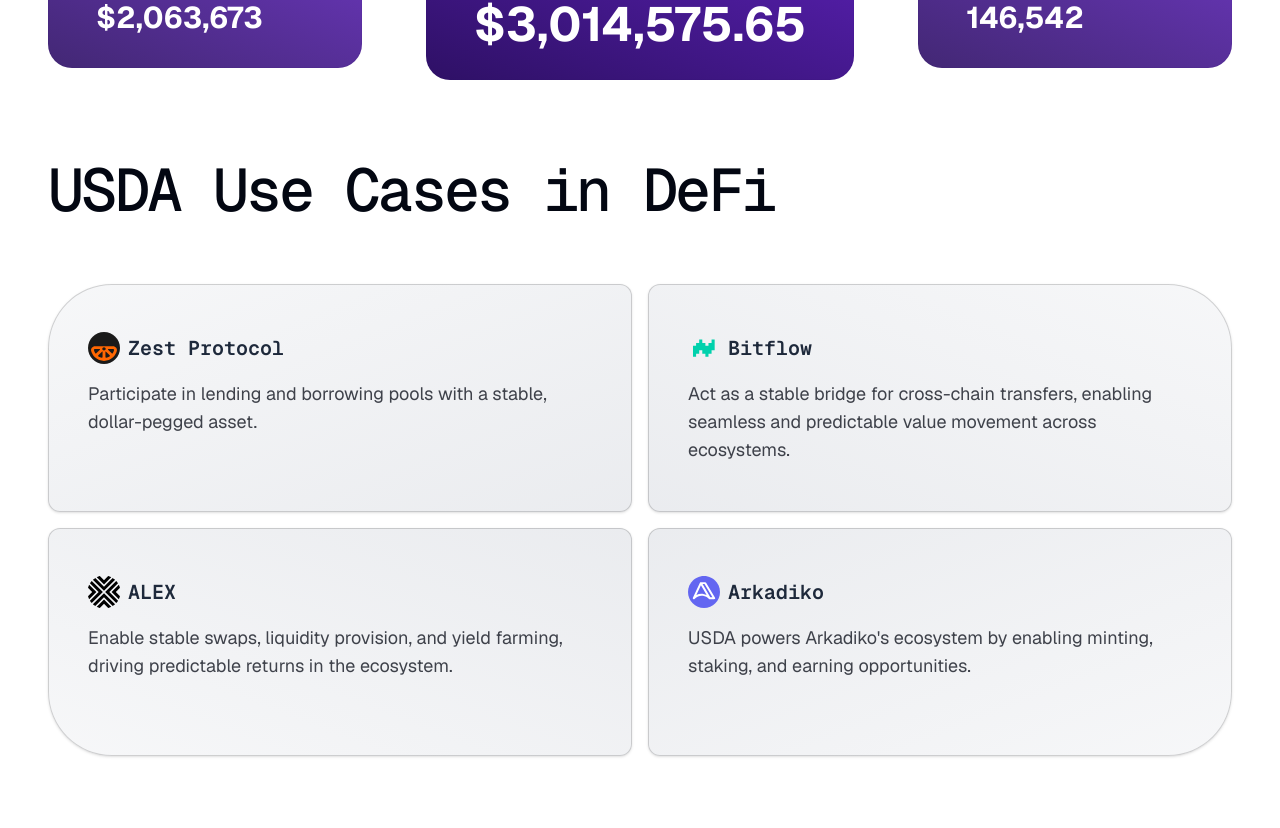
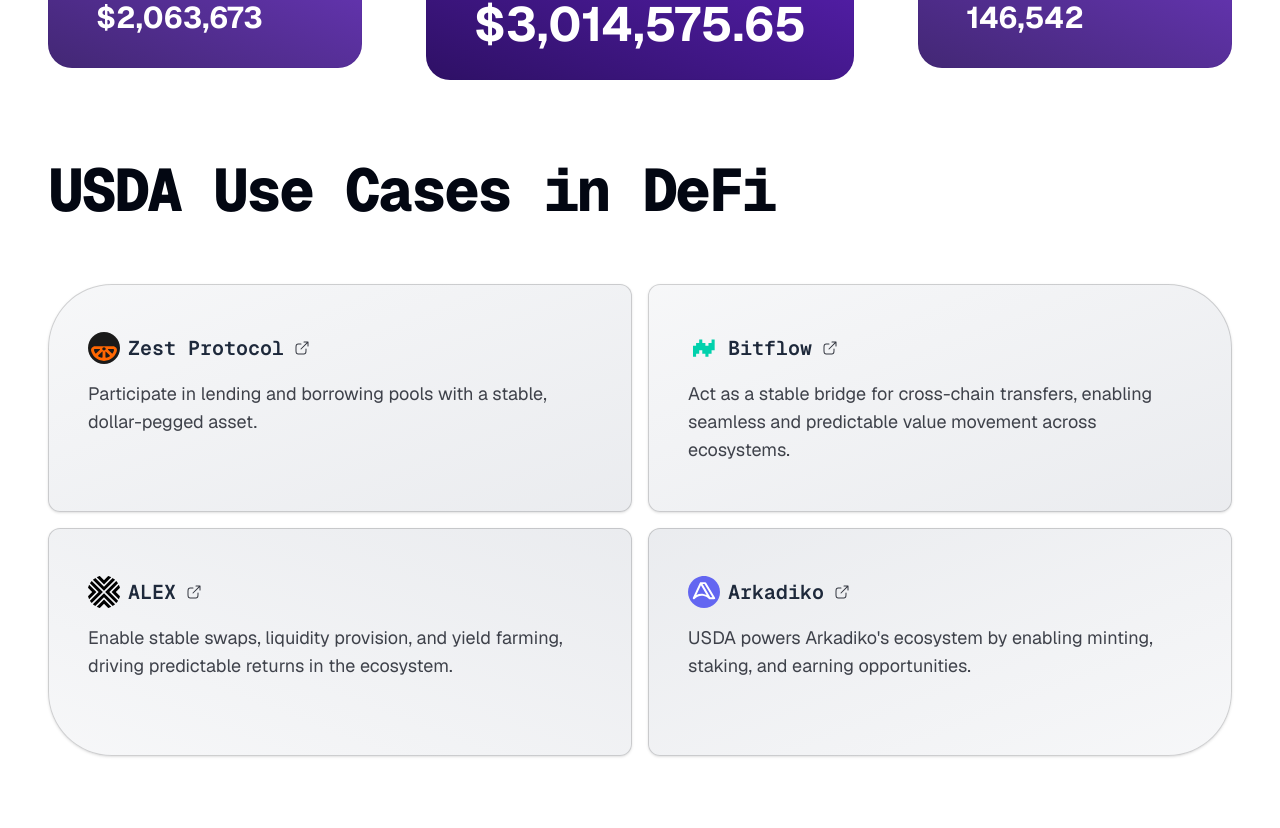
Before and after one commit to arkadiko-dao/landing-v3, a Next.js app: page / in a window 1280 px wide. Shown: the part 1452-2280 px from the top of the page. Built offline with nearby package versions, Linux system fonts and the light colour scheme.

Commit message:
design fixes

```diff
--- a/app/layout.tsx
+++ b/app/layout.tsx
@@ -27,7 +27,7 @@
   return (
     <html lang="en">
       <body
-        className={`${geistSans.variable} ${geistMono.variable} antialiased font-[family-name:var(--font-geist-sans)]`}
+        className={`${geistSans.variable} ${geistMono.variable} antialiased font-[family-name:var(--font-geist-sans)] scroll-smooth`}
       >
         {children}
       </body>
--- a/app/page.tsx
+++ b/app/page.tsx
@@ -15,6 +15,7 @@
 import { Pile } from "@/components/pile";
 import { Footer } from "@/components/footer";
 import { GiftIcon, ScaleIcon } from "@heroicons/react/24/solid";
+import External from "@/components/external";
 
 export const metadata: Metadata = {
   description:
@@ -76,7 +77,7 @@
 function Hero() {
   return (
     <div className="relative overflow-hidden">
-      <Gradient className="absolute inset-2 bottom-0 rounded-4xl ring-2 ring-inset ring-white/20" />
+      <Gradient className="absolute inset-0" />
       <Dots className="absolute blur-[4px] opacity-10 -right-[200px]" />
 
       <Container className="relative">
@@ -255,7 +256,7 @@
           <div>
             <Heading
               as="h2"
-              className="max-w-3xl font-[family-name:var(--font-geist-mono)]"
+              className="max-w-3xl font-[family-name:var(--font-geist-mono)] !font-extrabold"
             >
               <span className="text-8xl">USDA</span>
               <br />
@@ -396,13 +397,16 @@
         <div className="mt-20">
           <Heading
             as="h2"
-            className="max-w-3xl font-[family-name:var(--font-geist-mono)]"
+            className="max-w-3xl font-[family-name:var(--font-geist-mono)] !font-extrabold"
           >
             USDA Use Cases in DeFi
           </Heading>
 
           <div className="mt-10 grid grid-cols-1 gap-4 sm:mt-16 lg:grid-cols-2 lg:grid-rows-2">
-            <div className="ring-1 ring-inset bg-gradient-to-br from-gray-100/70 to-gray-200/80 ring-black/[0.16] rounded-xl lg:rounded-tl-4xl shadow">
+            <a
+              href="https://www.zestprotocol.com/"
+              className="ring-1 ring-inset bg-gradient-to-br from-gray-100/70 to-gray-200/80 ring-black/[0.16] rounded-xl lg:rounded-tl-4xl shadow hover:bg-gradient-to-tr hover:scale-[1.015] transition ease-in"
+            >
               <div className="py-12 px-10 text-slate-800 text-2xl">
                 <div className="flex items-center gap-x-2">
                   <svg
@@ -421,17 +425,24 @@
                     />
                   </svg>
 
+                  <div className="flex items-center">
                     <h4 className="text-xl font-[family-name:var(--font-geist-mono)] font-semibold">
                       Zest Protocol
                     </h4>
+
+                    <External className="w-4 h-auto ml-2.5 mt-1 text-gray-950 opacity-80" />
+                  </div>
                 </div>
                 <p className="mt-4 text-lg text-gray-950/75">
                   Participate in lending and borrowing pools with a stable,
                   dollar-pegged asset.
                 </p>
               </div>
-            </div>
-            <div className="ring-1 ring-inset bg-gradient-to-bl from-gray-100/70 to-gray-200/80 ring-black/[0.16] rounded-xl lg:rounded-tr-4xl shadow">
+            </a>
+            <a
+              href="https://www.bitflow.finance/"
+              className="ring-1 ring-inset bg-gradient-to-br from-gray-100/70 to-gray-200/80 ring-black/[0.16] rounded-xl shadow hover:bg-gradient-to-tr hover:scale-[1.015] transition ease-in lg:rounded-tr-4xl"
+            >
               <div className="py-12 px-10 text-slate-800 text-2xl">
                 <div className="flex items-center gap-x-2">
                   <svg
@@ -446,17 +457,23 @@
                     />
                   </svg>
 
+                  <div className="flex items-center">
                     <h4 className="text-xl font-[family-name:var(--font-geist-mono)] font-semibold">
                       Bitflow
                     </h4>
+                    <External className="w-4 h-auto ml-2.5 mt-1 text-gray-950 opacity-80" />
+                  </div>
                 </div>
                 <p className="mt-4 text-lg text-gray-950/75">
                   Act as a stable bridge for cross-chain transfers, enabling
                   seamless and predictable value movement across ecosystems.
                 </p>
               </div>
-            </div>
-            <div className="ring-1 ring-inset bg-gradient-to-tr from-gray-100/70 to-gray-200/80 ring-black/[0.16] rounded-xl lg:rounded-bl-4xl shadow">
+            </a>
+            <a
+              href="https://alexlab.co/"
+              className="ring-1 ring-inset bg-gradient-to-tr from-gray-100/70 to-gray-200/80 ring-black/[0.16] rounded-xl lg:rounded-bl-4xl shadow hover:bg-gradient-to-tr hover:scale-[1.015] transition ease-in"
+            >
               <div className="py-12 px-10 text-slate-800 text-2xl">
                 <div className="flex items-center gap-x-2">
                   <svg
@@ -473,17 +490,23 @@
                     />
                   </svg>
 
+                  <div className="flex items-center">
                     <h4 className="text-xl font-[family-name:var(--font-geist-mono)] font-semibold">
                       ALEX
                     </h4>
+                    <External className="w-4 h-auto ml-2.5 mt-1 text-gray-950 opacity-80" />
+                  </div>
                 </div>
                 <p className="mt-4 text-lg text-gray-950/75">
                   Enable stable swaps, liquidity provision, and yield farming,
                   driving predictable returns in the ecosystem.
                 </p>
               </div>
-            </div>
-            <div className="ring-1 ring-inset bg-gradient-to-tl from-gray-100/70 to-gray-200/80 ring-black/[0.16] rounded-xl lg:rounded-br-4xl shadow">
+            </a>
+            <a
+              href="https://app.arkadiko.finance/"
+              className="ring-1 ring-inset bg-gradient-to-tl from-gray-100/70 to-gray-200/80 ring-black/[0.16] rounded-xl lg:rounded-br-4xl shadow hover:bg-gradient-to-tr hover:scale-[1.015] transition ease-in"
+            >
               <div className="py-12 px-10 text-slate-800 text-2xl">
                 <div className="flex items-center gap-x-2">
                   <svg
@@ -502,17 +525,19 @@
                     />
                     <defs></defs>
                   </svg>
-
+                  <div className="flex items-center">
                     <h4 className="text-xl font-[family-name:var(--font-geist-mono)] font-semibold">
                       Arkadiko
                     </h4>
+                    <External className="w-4 h-auto ml-2.5 mt-1 text-gray-950 opacity-80" />
+                  </div>
                 </div>
                 <p className="mt-4 text-lg text-gray-950/75">
                   USDA powers Arkadiko&apos;s ecosystem by enabling minting,
                   staking, and earning opportunities.
                 </p>
               </div>
-            </div>
+            </a>
           </div>
         </div>
       </Container>
@@ -591,7 +616,7 @@
               </defs>
             </svg>
 
-            <div className="text-center relative">
+            <div className="text-center relative z-[1]">
               <svg
                 className="w-20 h-20 mx-auto mb-4"
                 viewBox="0 0 64 64"
@@ -617,7 +642,7 @@
               >
                 Meet
                 <br />
-                <span className="text-8xl">DIKO</span>
+                <span className="text-8xl font-semibold">DIKO</span>
               </Heading>
 
               <p className="mt-8 max-w-2xl mx-auto text-xl/7 font-medium text-violet-950/80 sm:text-2xl/8">
@@ -629,7 +654,7 @@
               </p>
             </div>
 
-            <div className="mt-8 py-8 divide-y divide-white/10">
+            <div className="relative mt-8 py-8 divide-y divide-white/10 z-[1]">
               <div className="grid grid-cols-1 lg:grid-cols-2 gap-x-8">
                 <div className="rounded-lg bg-[#6366F1]/20 border border-[#6366F1]/10 p-6">
                   <div className="bg-violet-950 rounded-xl w-12 h-12 flex items-center justify-center">
@@ -658,7 +683,7 @@
               </div>
             </div>
 
-            <div className="relative text-center mt-6">
+            <div className="relative text-center mt-6 z-[1]">
               <p className="mx-auto max-w-lg text-xl font-semibold text-violet-950/70">
                 Be part of DeFi on Bitcoin—earn, stake, and vote with DIKO.
               </p>
@@ -3192,7 +3217,7 @@
 
 function Faq() {
   return (
-    <div className="overflow-hidden">
+    <div className="overflow-hidden" id="faq">
       <div className="relative bg-white/5">
         <div className="absolute inset-[35%] block rounded-full bg-white/10 blur-2xl" />
         <div className="absolute inset-[15%] block rounded-full bg-white/[0.01] blur-2xl" />
@@ -3226,7 +3251,7 @@
             </div>
 
             <div className="flex items-center justify-end relative w-full">
-              <dl className="max-w-2xl border rounded-xl border-gray-700 mt-8 space-y-6 divide-y divide-gray-700 backdrop-blur-lg">
+              <dl className="w-full sm:w-[600px] border rounded-xl border-gray-700 mt-8 space-y-6 divide-y divide-gray-700 backdrop-blur-lg">
                 <div className="mx-auto w-full p-8 divide-y divide-white/5 rounded-xl bg-white/5">
                   {faqs.map((faq) => (
                     <Disclosure
--- /dev/null
+++ b/components/external.tsx
@@ -0,0 +1,17 @@
+import * as React from "react";
+
+const External: React.FC<React.SVGProps<SVGSVGElement>> = (props) => (
+  <svg xmlns="http://www.w3.org/2000/svg" viewBox="0 0 32 40" {...props}>
+    <path fill="none" d="M0 0h32v32H0z" />
+    <path
+      d="M27.98 2.99a1 1 0 0 0-.111.01h-7.87a1 1 0 1 0 0 2h5.586L13.292 17.293a1 1 0 1 0 1.415 1.414L27 6.414V12a1 1 0 1 0 2 0V4.127a1 1 0 0 0-1.02-1.137z"
+      fill="currentColor"
+    />
+    <path
+      d="M14 7c-2.496 0-4.382-.004-5.885.166-1.503.17-2.706.527-3.566 1.389s-1.214 2.062-1.383 3.564C2.997 13.621 3 15.507 3 18c0 2.494-.002 4.38.17 5.883.172 1.503.534 2.704 1.396 3.564.863.86 2.064 1.218 3.565 1.387S11.514 29 14 29c2.486 0 4.368.001 5.87-.17 1.5-.17 2.703-.53 3.565-1.39s1.221-2.063 1.393-3.565S25 20.49 25 18a1 1 0 1 0-2 0c0 2.487-.009 4.343-.158 5.649-.15 1.306-.425 1.982-.82 2.377-.396.394-1.072.67-2.378.818S16.484 27 14 27c-2.485 0-4.339-.007-5.645-.154-1.306-.148-1.982-.421-2.377-.815s-.67-1.07-.82-2.377S5 20.492 5 18s.005-4.349.152-5.656c.147-1.308.421-1.983.813-2.375.392-.392 1.067-.667 2.375-.815C9.648 9.007 11.505 9 14 9a1 1 0 1 0 0-2z"
+      fill="currentColor"
+    />
+  </svg>
+);
+
+export default External;
--- a/components/navbar.tsx
+++ b/components/navbar.tsx
@@ -8,22 +8,26 @@
 import { Bars2Icon } from "@heroicons/react/24/solid";
 import { Link } from "./link";
 import Logo from "./logo";
+import External from "./external";
 
 const links = [
-  { href: "/docs", label: "Docs" },
+  { href: "https://docs.arkadiko.finance/", label: "Docs", external: true },
   { href: "#faq", label: "FAQ" },
 ];
 
 function DesktopNav() {
   return (
     <nav className="relative hidden lg:flex rounded-2xl overflow-hidden">
-      {links.map(({ href, label }) => (
+      {links.map(({ href, label, external }) => (
         <div key={href} className="relative flex">
           <Link
             href={href}
             className="flex items-center px-6 py-3 text-lg font-medium text-gray-950 bg-blend-multiply transition duration-700 ease-in-out bg-white/30 data-[hover]:bg-black/[5%]"
           >
             {label}
+            {external ? (
+              <External className="w-4 h-auto ml-2.5 mt-1 text-gray-950 opacity-80" />
+            ) : null}
           </Link>
         </div>
       ))}
```
Lines whose indentation alone changed are shown as unchanged.
